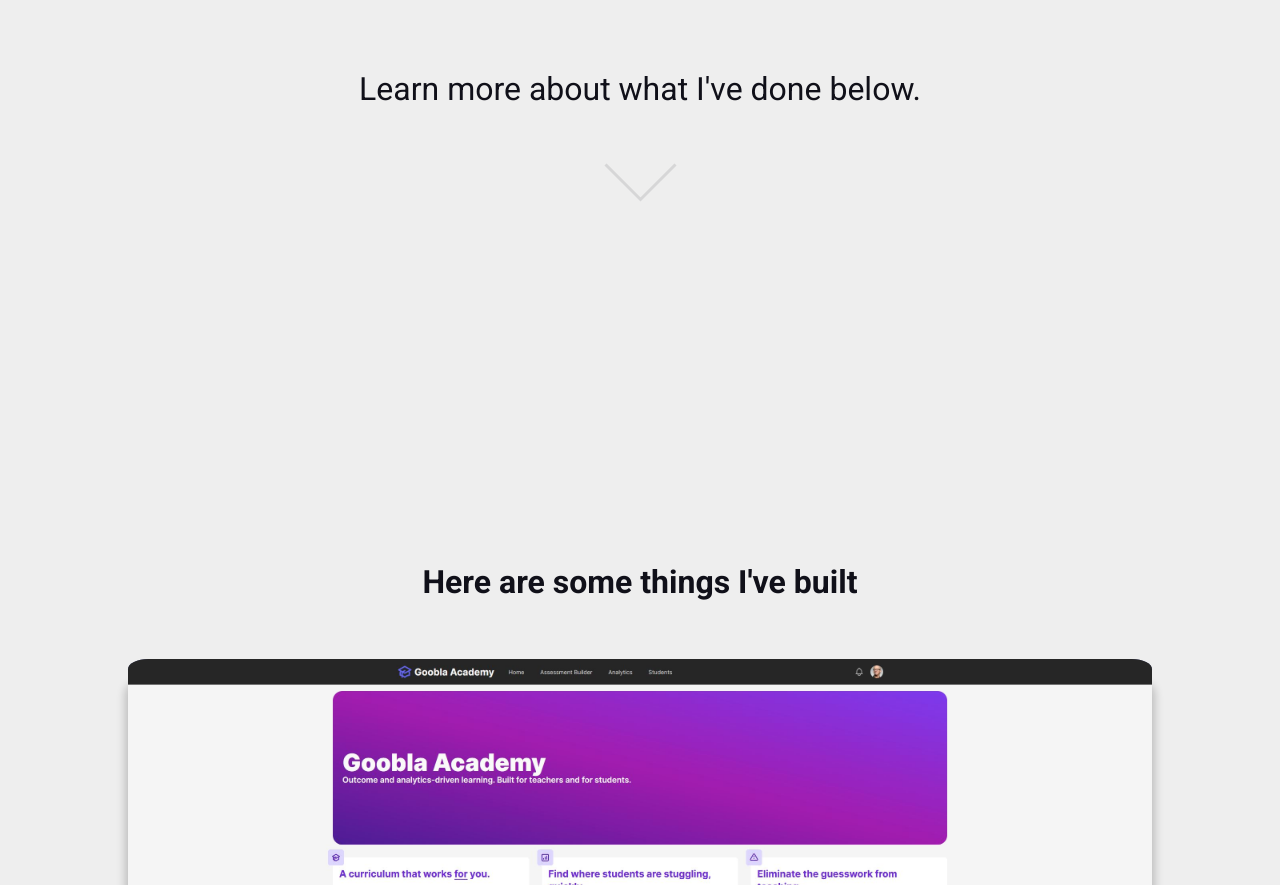
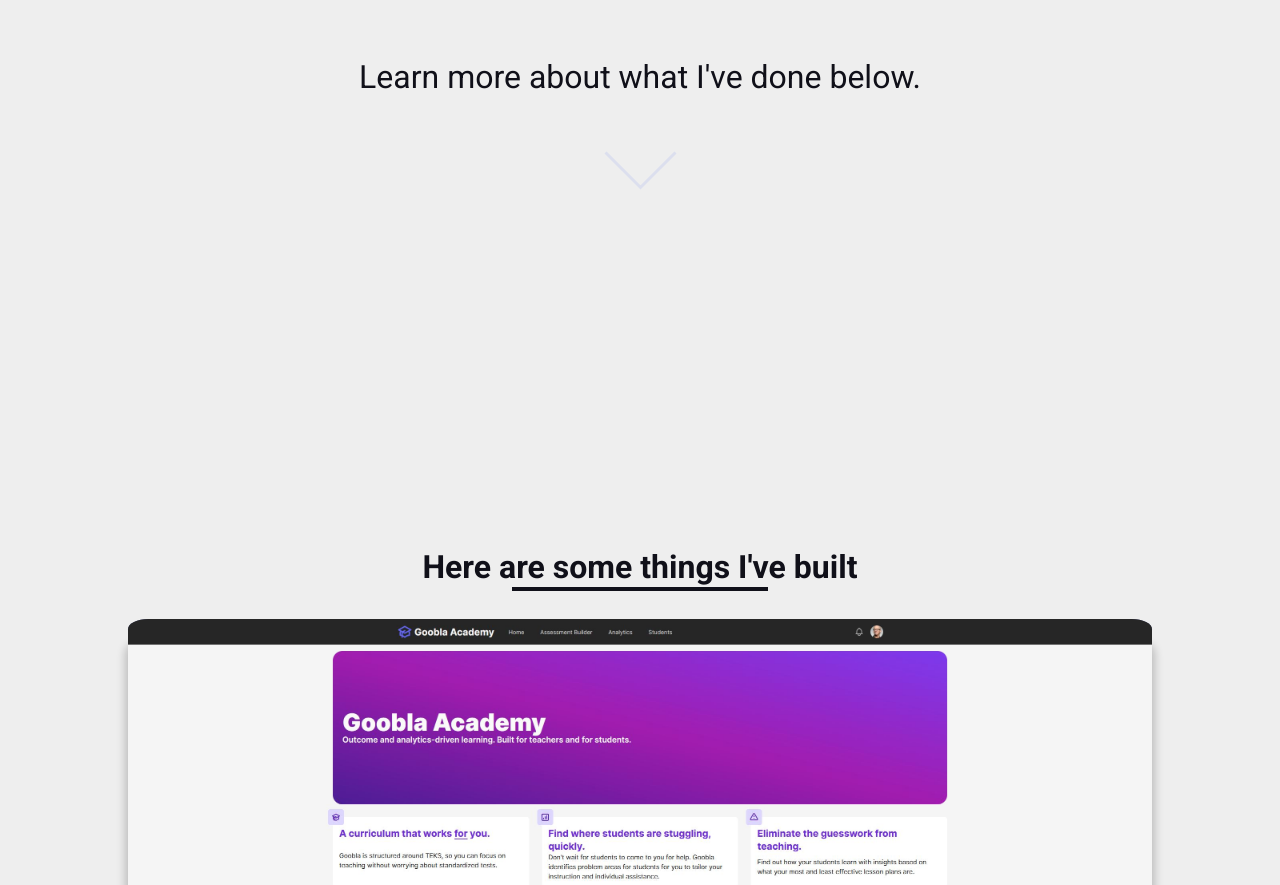
Before and after one commit to daytoncf/my-portfolio, a React (Create React App) app: page / in a window 1280 px wide. Shown: the part 456-1341 px from the top of the page. Built offline with nearby package versions, Linux system fonts and the light colour scheme.

Commit message:
Added some color to light mode, made fading arrow clickable again w/ accessibility fix

```diff
--- a/src/App.css
+++ b/src/App.css
@@ -16,6 +16,11 @@
 .App-light {
     color: var(--color-dark);
     background-color: var(--color-light);
+}
+
+.App {
+    display: grid;
+    grid-auto-columns: auto;
 }
 
 
--- a/src/App.js
+++ b/src/App.js
@@ -11,7 +11,7 @@
     toggleDarkMode(!darkMode);
   };
 
-  let appClass =  (darkMode) ? "App gradient__bg" : "App-light";
+  let appClass =  (darkMode) ? "App gradient__bg" : "App App-light";
 
   return (
       <div className={appClass}>
--- a/src/components/header/Header.jsx
+++ b/src/components/header/Header.jsx
@@ -4,12 +4,13 @@
 const Header = (props) => {
 
     let titleClass = (props.darkMode) ? 'header__content_title' : 'header__content_title-light'
+    let chevronClass = (props.darkMode) ? 'header__chevron' : 'header__chevron header__chevron-light'
     return (
         <div className="header section__padding">
             <div className='header__content'>
                 <h1 className={titleClass}>Hi, I'm Dayton. I'm a college student learning fullstack development.</h1>
                 <p>Learn more about what I've done below.</p>
-                <span className="header__chevron" />
+                <a href="#projects"className={chevronClass}><p>Arrow</p></a>
             </div>
 
         </div>
--- a/src/components/header/header.css
+++ b/src/components/header/header.css
@@ -31,7 +31,7 @@
     font-weight: 900;
     line-height: 150%;
     font-size: 60px;
-    color: var(--color-dark);
+    color: var(--color-blue-400);
 }
 
 .header__chevron {
@@ -45,10 +45,16 @@
     animation: fade 3s linear forwards;
     animation-iteration-count: infinite;
     opacity: 1;
+    line-height: 0px;
+    font-size: 0px;
 }
 
 .header__chevron-click {
     cursor: pointer;
+}
+
+.header__chevron-light {
+    border-color: var(--color-blue-400);
 }
 
 
--- a/src/components/projects/projects.css
+++ b/src/components/projects/projects.css
@@ -1,12 +1,24 @@
 h1 {
     font-size: 2rem;
+    line-height: 0.5rem;
+    margin-bottom: 1rem;
 }
 
 .projects__title {
     text-align: center;
     padding: 2rem 0;
+    color: var(--color-dark);
 }
 
+.projects__title::after {
+    position: absolute;
+    content: '';
+    width: 20%;
+    height: .25rem;
+    background: var(--color-dark);
+    left: 0;
+    margin-left: 40%;
+}
 
 #projects {
     display: block;
--- a/src/index.css
+++ b/src/index.css
@@ -7,6 +7,7 @@
     --color-light: #eee;
     --color-accent: #a2e0c8;
     --color-footer: #202340;
-    --color-blue-500: #0a84ff;
+    --color-blue-400: #4361EE;
+    --color-pink-600: #F72585;
 
 }
```
